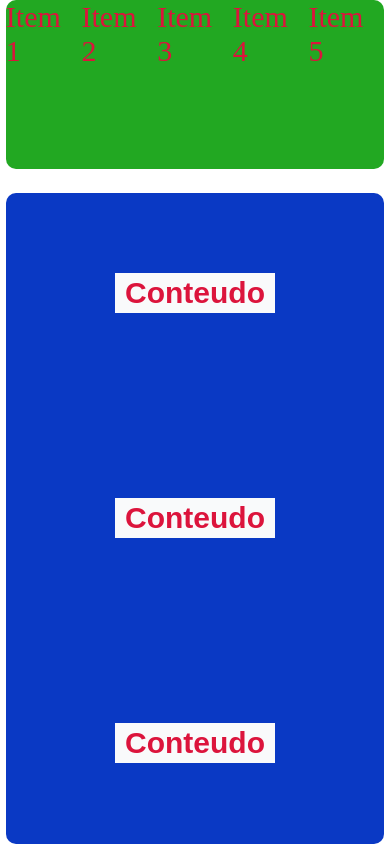
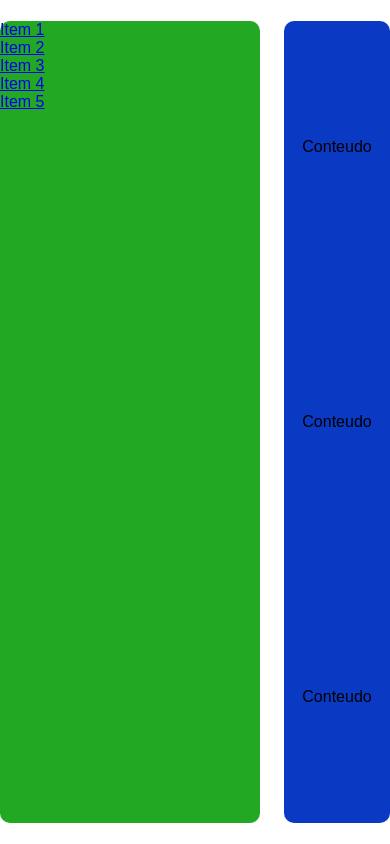
Before and after one commit to isauke/projetos2026, a plain HTML site: page charleno/sidebar/index.html in a window 390 px wide. Drawn offline with Linux system fonts and the light colour scheme.

Commit message:
side bar feita a mão

```diff
--- a/charleno/sidebar/style.css
+++ b/charleno/sidebar/style.css
@@ -33,55 +33,4 @@
 ul{
     display: flex;
     flex-direction: column;
-    align-items: center;
-    list-style: none;
 }
-a{
-    text-decoration: none;
-    color: crimson;
-    font-family: 'Times New Roman', Times, serif;
-    font-size: 30px;
-}
-.conteudo{
-    width: 160px;
-    height: 40px;
-    background-color: #F9FAFB;
-    font-family:sans-serif;
-    font-weight: 800;
-    font-size: 30px;
-    color: crimson;
-    display: flex;
-    align-items: center;
-    justify-content: center;
-}
-@media (min-width: 769px){
-    ul{
-        flex-direction: column;
-    }
-}
-@media (max-width: 768px){
-    .layout{
-        flex-flow: wrap column;
-    }
-    #aside{
-        height: 20vh;
-        width: 97vw;
-        flex: 0 0 20vh;
-    }
-    #main{
-        height: 75vh;
-        width: 97vw;
-        flex: 1 1 0;
-        flex-direction: column;
-        align-items: center;
-        justify-content: space-around;
-        flex-wrap: nowrap;
-    }
-    ul{
-        display: flex;
-        flex-direction: row;
-        justify-content: space-evenly;
-        align-items: center;
-        list-style: none;
-    }
-}
```
